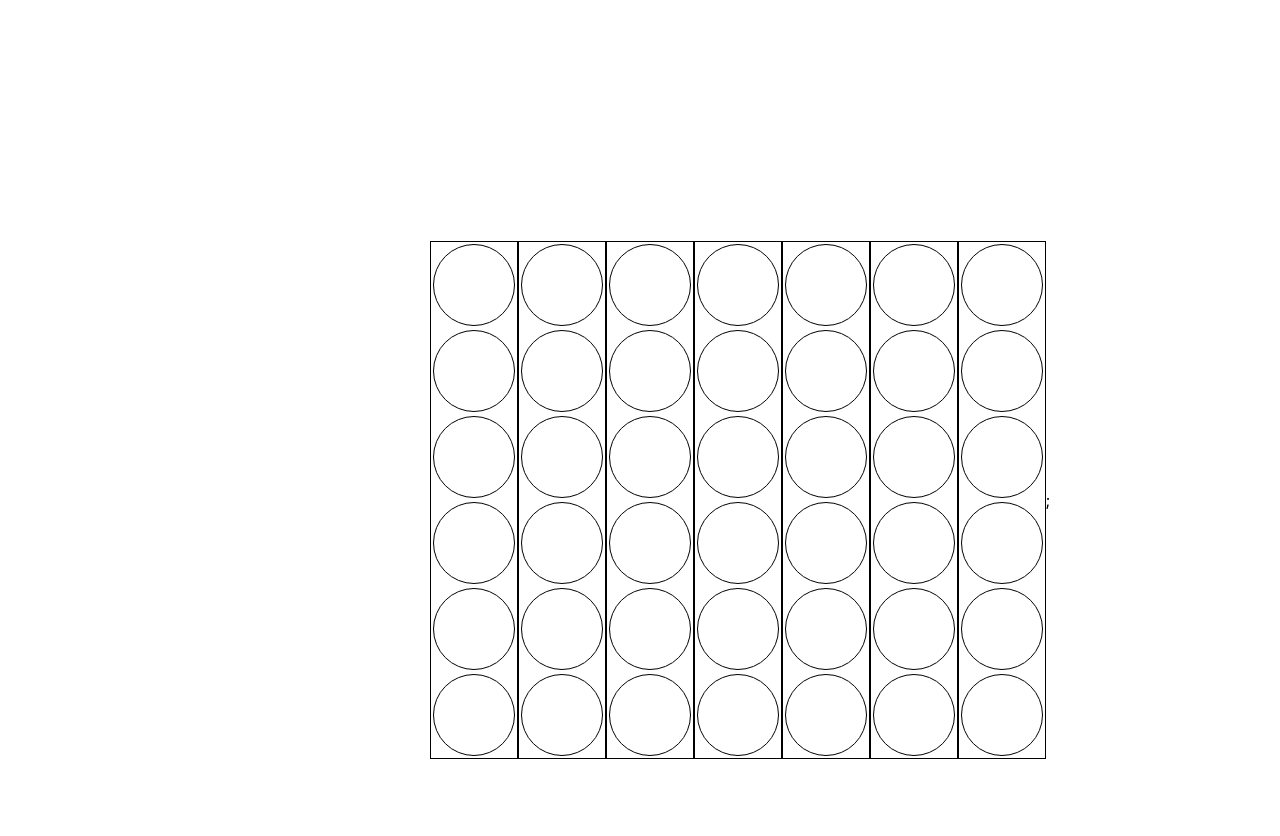
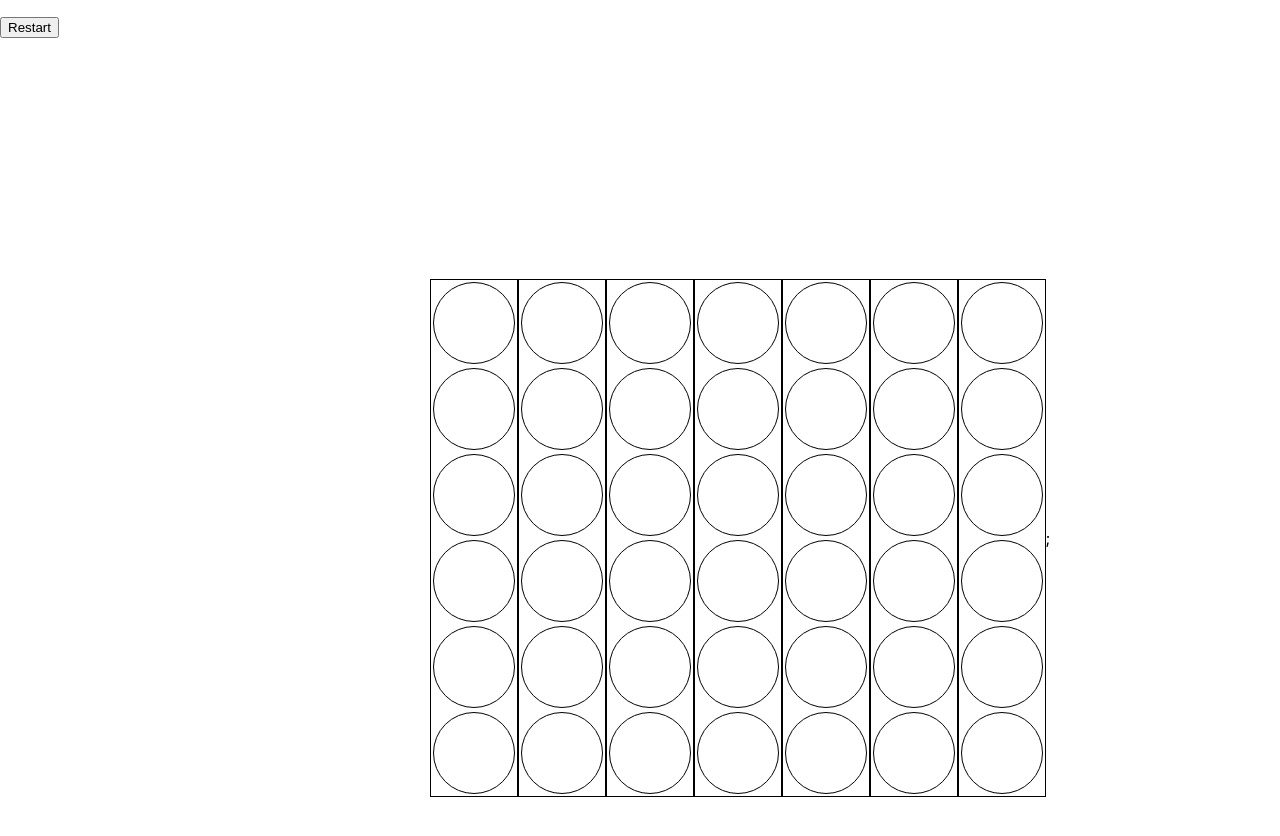
Before and after one commit to Jonathandah/mandatory-advanced-js4, a React (Create React App) app in the folder connect_four/: page / in a window 1280 px wide. Shown: the top 836 px of the page. Built offline with nearby package versions, Linux system fonts and the light colour scheme.

Commit message:
fixed checkDownLeft, restart added

```diff
--- a/connect_four/src/App.js
+++ b/connect_four/src/App.js
@@ -1,4 +1,4 @@
-import React, { useReducer } from 'react';
+import React, { useReducer, useState } from 'react';
 import './App.css';
 import Grid from "./components/field";
 
@@ -52,7 +52,8 @@ function reducer(state, action){
 
 
 const App = ()=>{
-const [state, dispatch] = useReducer(reducer, { selectedColor: "red", grid });
+const [state, dispatch] = useReducer(reducer, { selectedColor: "red", grid});
+const [winner, updateWinner] = useState("");
 
 
 function checkLine(a,b,c,d){
@@ -61,13 +62,12 @@ function checkLine(a,b,c,d){
 
 
 function checkColumn(){
-  console.log(state.grid);
   let grid = [...state.grid];
   for(let c = 0; c<7; c++){
     for(let r = 0; r<3; r++){
-      console.log("column", grid[c], grid[c][r]);
       if(checkLine(grid[c][r], grid[c][r+1], grid[c][r+2], grid[c][r+3])){
         console.log(grid[c][r], "won");
+        updateWinner(grid[c][r]);
       }
     }
   }
@@ -97,8 +97,8 @@ let grid = [...state.grid];
 function checkDownLeft(){
   let grid = [...state.grid];
     for(let c=0; c<4; c++){
-      for(let r=0; r<6; r++){
-        if(checkLine(grid[c][r], grid[c-1][r-1], grid[c-2][r-2], grid[c-3][r-3])){
+      for(let r=3; r<6; r++){
+        if(checkLine(grid[c][r], grid[c+1][r-1], grid[c+2][r-2], grid[c+3][r-3])){
           console.log(grid[c][r], "won");
         }
       }
@@ -106,10 +106,20 @@ function checkDownLeft(){
   }
 //vinnaren ges ut en runda för sent, varflör?
 
+function restart(){
+  const grid = Array(7)
+    .fill(null)
+    .map(_ => Array(6).fill("white"));
+
+    state.grid = grid;
+    console.log(state.grid);
+}
 
   return (
     <div className="App">
       <main className="App__main">
+        <p>{winner}</p>
+        <button onClick={()=> restart()}>Restart</button>
         <div className="App__main__field">
           <Grid grid={state.grid}  onClickCell={(row, column, rowArray) => {
             dispatch({ type: "fill_cell", row, column, rowArray })
```
